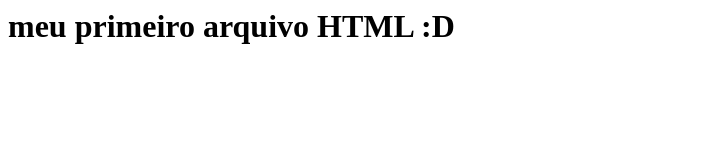
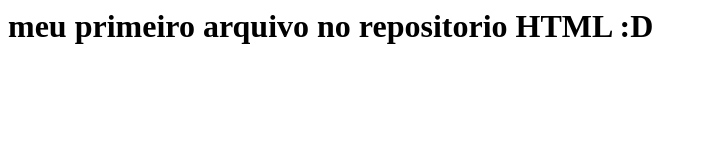
Before and after one commit to Leozinn7/repositorio-1, a plain HTML site: page index.html in a window 1280 px wide. Shown: the whole page, without its empty margins (0-707 px from the left). Drawn offline with Linux system fonts and the light colour scheme.

Commit message:
Update index.html

```diff
--- a/index.html
+++ b/index.html
@@ -1,3 +1,3 @@
 <html>
-  <h1> meu primeiro arquivo HTML :D </h1>
+  <h1> meu primeiro arquivo no repositorio HTML :D </h1>
 </html>
```
